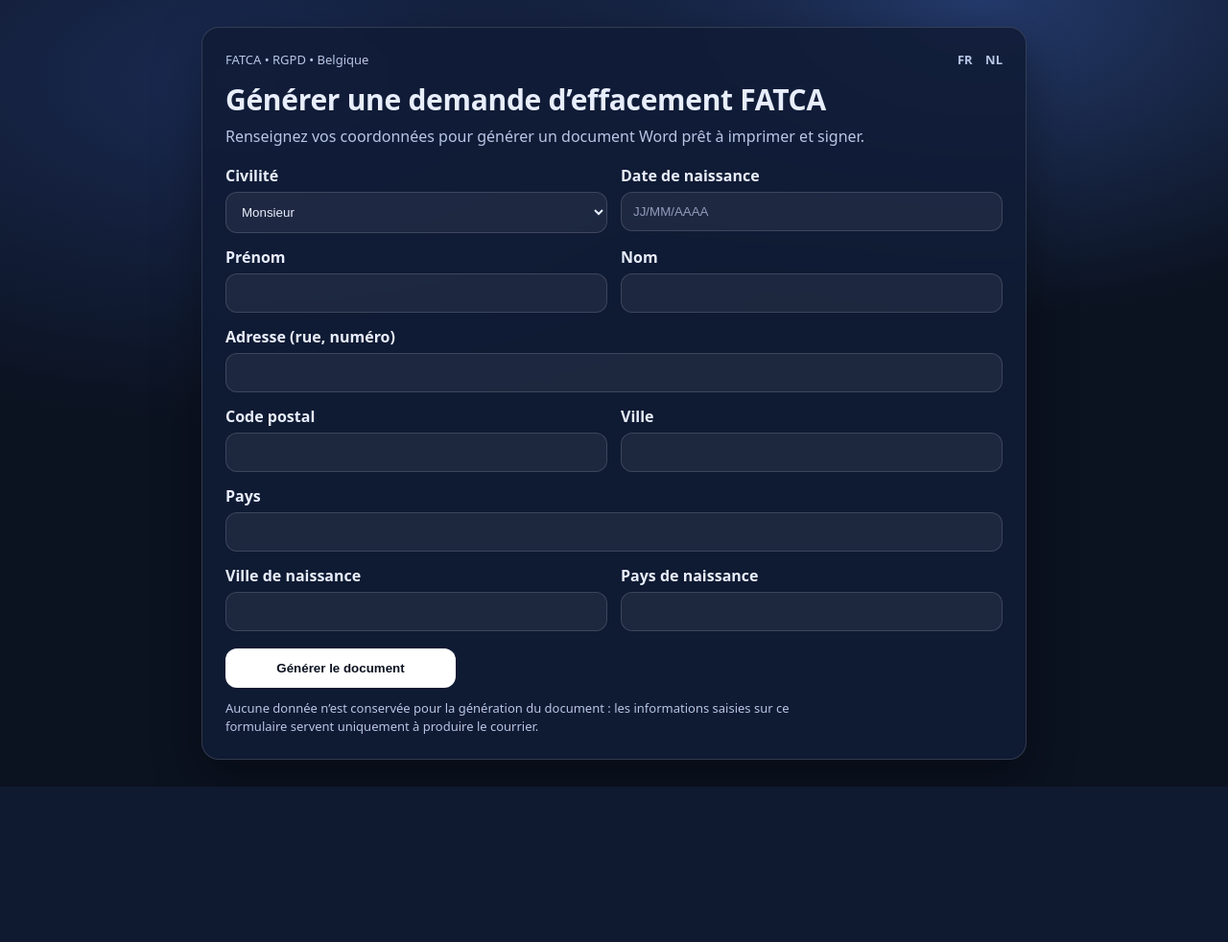
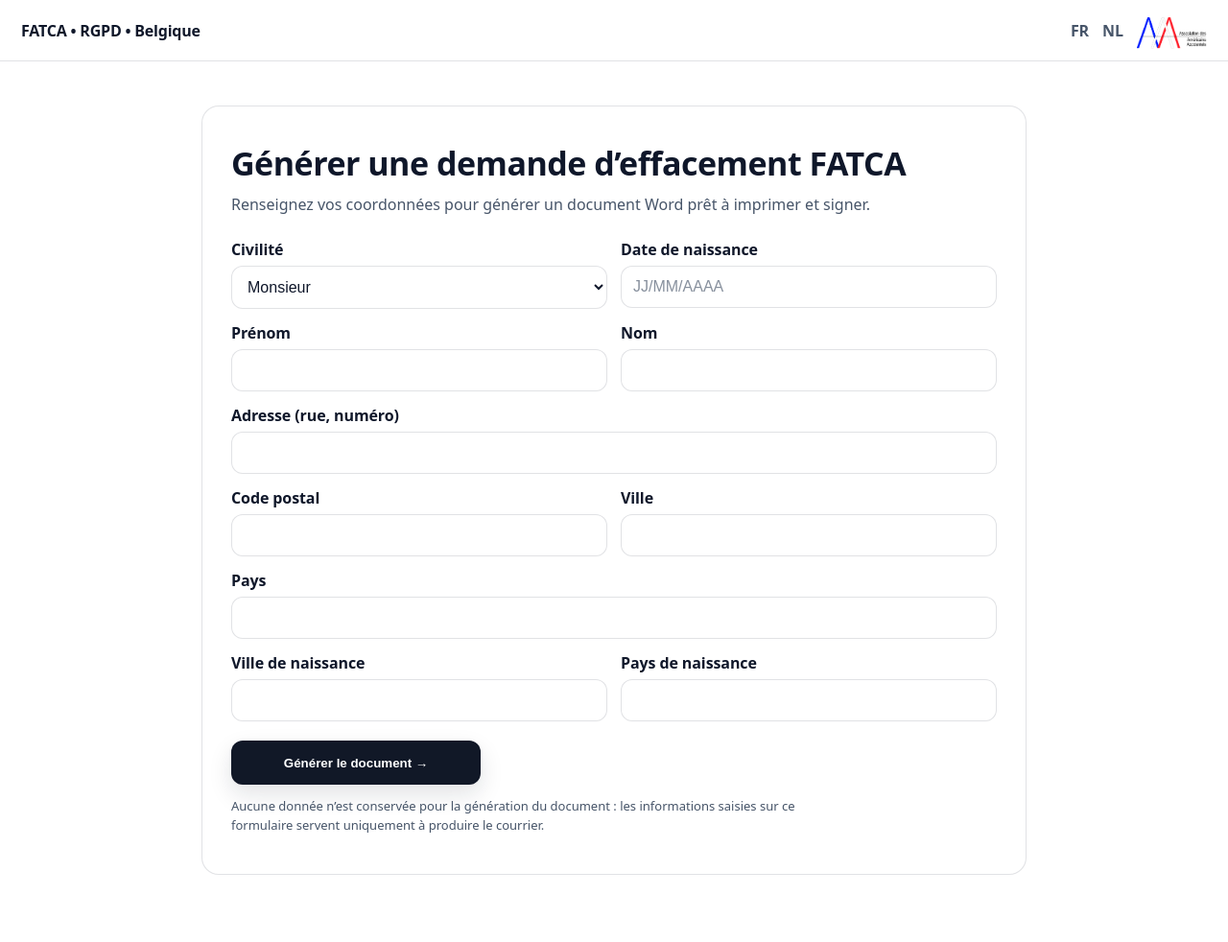
Before and after one commit to lehagrefabien-commits/fatca-application, a Flask app: page /fr in a window 1280 px wide. Shown: the whole page at 96% size. Before the commit the page ends 820 px from the top, so only its background shows below. Run offline with Flask 3, Linux system fonts and the light colour scheme; some libraries are stand-ins or nearby versions.

Commit message:
Update form.html

```diff
--- a/templates/form.html
+++ b/templates/form.html
@@ -1,108 +1,169 @@
 <!doctype html>
-<html lang="fr">
+<html lang="{{ lang }}">
 <head>
   <meta charset="utf-8">
   <meta name="viewport" content="width=device-width, initial-scale=1">
   <title>{{ t.title }}</title>
+
   <style>
     :root{
-      --bg:#0b1220; --card:#111c36; --text:#e8eefc; --muted:#b8c6e6; --border:rgba(255,255,255,0.14);
-      --white:#ffffff;
+      --bg:#ffffff;
+      --text:#0f172a;
+      --muted:#475569;
+      --line: rgba(15, 23, 42, 0.12);
+      --btn:#111827;
+      --btnText:#ffffff;
+      --focus: rgba(99, 102, 241, 0.25);
+      --fieldBg:#ffffff;
     }
     *{ box-sizing:border-box; }
     body{
       margin:0;
       font-family: ui-sans-serif, system-ui, -apple-system, Segoe UI, Roboto, Arial;
-      background: radial-gradient(1200px 600px at 20% 10%, #1a2a52 0%, transparent 60%),
-                  radial-gradient(1000px 600px at 80% 0%, #243a6b 0%, transparent 55%),
-                  var(--bg);
+      background: var(--bg);
       color: var(--text);
-      min-height: 100vh;
+      min-height:100vh;
+    }
+
+    .topbar{
+      height:64px;
       display:flex;
       align-items:center;
-      justify-content:center;
-      padding: 28px 16px;
+      justify-content:space-between;
+      padding: 0 22px;
+      border-bottom: 1px solid var(--line);
     }
-    .wrap{ width:100%; max-width: 860px; }
+    .brand{ font-weight:800; letter-spacing:-0.2px; }
+    .right{
+      display:flex;
+      align-items:center;
+      gap: 14px;
+    }
+    .langlinks a{
+      color: var(--muted);
+      text-decoration:none;
+      margin-left: 10px;
+      font-weight: 900;
+      letter-spacing:-0.2px;
+    }
+    .langlinks a:hover{ text-decoration: underline; }
+    .logo{ height:52px; width:auto; display:block; }
+
+    .wrap{
+      max-width: 980px;
+      margin: 0 auto;
+      padding: 46px 22px 70px 22px;
+    }
     .card{
-      background: rgba(17,28,54,0.88);
-      border: 1px solid var(--border);
+      max-width: 860px;
+      margin: 0 auto;
+      padding: 40px 30px;
+      border: 1px solid var(--line);
       border-radius: 18px;
-      padding: 24px;
-      box-shadow: 0 18px 50px rgba(0,0,0,0.35);
-      backdrop-filter: blur(6px);
+      background:#fff;
     }
-    h1{ margin:0 0 6px 0; font-size: clamp(22px, 3vw, 30px); letter-spacing:-0.3px; }
-    .sub{ margin:0 0 18px 0; color: var(--muted); max-width: 80ch; line-height:1.5; }
+
+    h1{
+      margin:0 0 10px 0;
+      font-size: clamp(24px, 3vw, 34px);
+      line-height:1.15;
+      letter-spacing:-0.5px;
+    }
+    .sub{
+      margin: 0 0 22px 0;
+      color: var(--muted);
+      font-size: 16px;
+      line-height:1.7;
+    }
+
     form{ display:grid; gap: 14px; }
     .grid{
       display:grid;
       grid-template-columns: 1fr 1fr;
       gap: 14px;
     }
-    label{ display:block; font-weight: 700; margin-bottom: 6px; }
+
+    label{
+      display:block;
+      font-weight: 800;
+      margin-bottom: 6px;
+      letter-spacing:-0.1px;
+    }
     input, select{
       width:100%;
       padding: 12px 12px;
       border-radius: 12px;
-      border: 1px solid var(--border);
-      background: rgba(255,255,255,0.06);
+      border: 1px solid var(--line);
+      background: var(--fieldBg);
       color: var(--text);
       outline: none;
+      font-size: 16px;
     }
-    input::placeholder{ color: rgba(184,198,230,0.75); }
+    input::placeholder{ color: rgba(71,85,105,0.65); }
+    input:focus, select:focus{
+      border-color: rgba(99,102,241,0.55);
+      box-shadow: 0 0 0 6px var(--focus);
+    }
+
     .full{ grid-column: 1 / -1; }
+
     .actions{
-      display:flex; flex-wrap:wrap; gap: 12px; align-items:center; margin-top: 4px;
+      display:flex;
+      flex-wrap:wrap;
+      gap: 12px;
+      align-items:center;
+      margin-top: 6px;
     }
     button{
       appearance:none;
-      border: 1px solid rgba(255,255,255,0.6);
-      background: var(--white);
-      color: #0b1220;
-      font-weight: 800;
-      padding: 12px 16px;
+      display:inline-flex;
+      align-items:center;
+      justify-content:center;
+      height: 46px;
+      padding: 0 18px;
       border-radius: 12px;
+      text-decoration:none;
+      font-weight: 900;
+      background: var(--btn);
+      color: var(--btnText);
+      border: 1px solid rgba(17,24,39,0.95);
+      box-shadow: 0 10px 24px rgba(15,23,42,0.12);
       cursor:pointer;
-      min-width: 240px;
+      min-width: 260px;
     }
-    button:hover{ opacity: 0.95; }
+    button:hover{ opacity:0.95; }
+
     .note{
       color: var(--muted);
       font-size: 13px;
-      line-height: 1.45;
+      line-height: 1.55;
       max-width: 80ch;
     }
-    .topline{
-      display:flex; justify-content:space-between; gap: 10px; align-items:center;
-      margin-bottom: 12px;
-      color: var(--muted);
-      font-size: 13px;
-    }
-    .langlinks a{
-      color: var(--muted);
-      text-decoration:none;
-      margin-left: 10px;
-      font-weight: 800;
-    }
-    .langlinks a:hover{ text-decoration: underline; }
-    @media (max-width: 760px){
+
+    /* Responsive */
+    @media (max-width: 860px){
       .grid{ grid-template-columns: 1fr; }
-      button{ width:100%; }
+      button{ width:100%; min-width: 0; }
+      .card{ padding: 32px 18px; }
     }
   </style>
 </head>
+
 <body>
+  <div class="topbar">
+    <div class="brand">FATCA • RGPD • Belgique</div>
+
+    <div class="right">
+      <div class="langlinks">
+        <a href="/fr">FR</a>
+        <a href="/nl">NL</a>
+      </div>
+      <img class="logo" src="/static/aaa-logo.png" alt="AAA">
+    </div>
+  </div>
+
   <div class="wrap">
     <div class="card">
-
-      <div class="topline">
-        <div>FATCA • RGPD • Belgique</div>
-        <div class="langlinks">
-          <a href="/fr">FR</a>
-          <a href="/nl">NL</a>
-        </div>
-      </div>
 
       <h1>{{ t.title }}</h1>
       <p class="sub">{{ t.subtitle }}</p>
@@ -166,7 +227,7 @@
         </div>
 
         <div class="actions">
-          <button type="submit">{{ t.generate }}</button>
+          <button type="submit">{{ t.generate }} →</button>
           <div class="note">{{ t.privacy }}</div>
         </div>
       </form>
```
